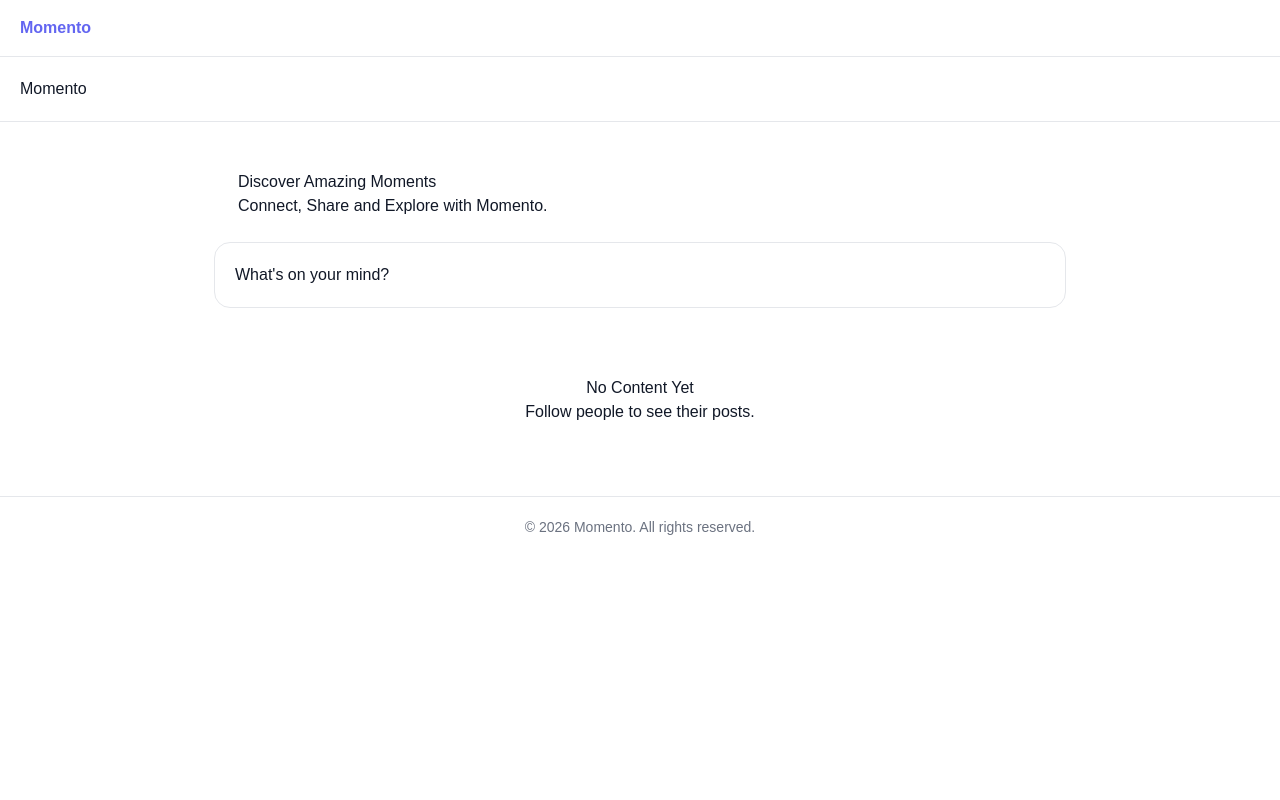
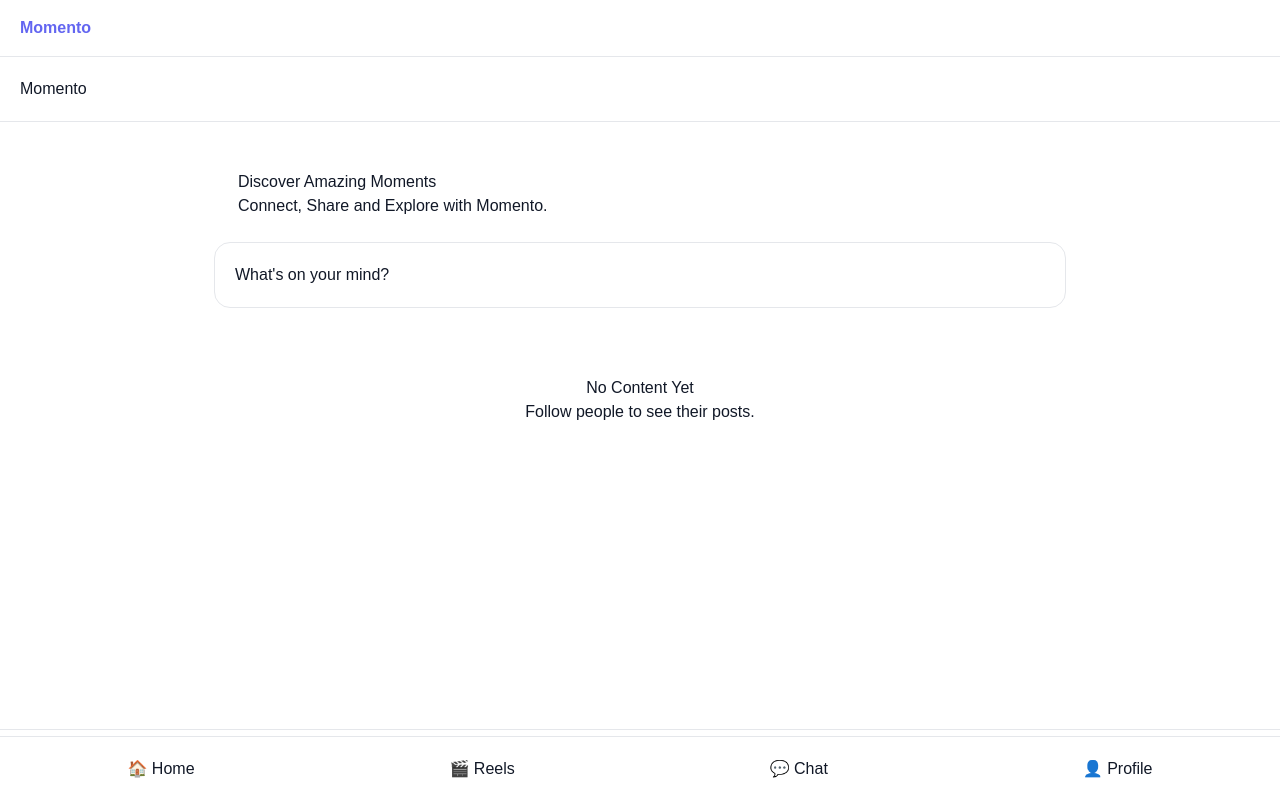
Before and after one commit to kuldeepvermas6364-oss/Momento-0.2, a Next.js app: page / in a window 1280 px wide. Built offline with nearby package versions, Linux system fonts and the light colour scheme.

Commit message:
Add BottomNavigation and style adjustments to MainLayout
Refactor MainLayout to include BottomNavigation and adjust main styles.

```diff
--- a/components/layout/MainLayout.tsx
+++ b/components/layout/MainLayout.tsx
@@ -1,8 +1,11 @@
+import type { ReactNode } from "react";
+
 import Header from "./Header";
 import Footer from "./Footer";
+import BottomNavigation from "../navigation/BottomNavigation";
 
 type MainLayoutProps = {
-  children: React.ReactNode;
+  children: ReactNode;
 };
 
 export default function MainLayout({
@@ -11,7 +14,18 @@ export default function MainLayout({
   return (
     <>
       <Header title="Momento" />
-      <main>{children}</main>
+
+      <main
+        style={{
+          minHeight: "calc(100vh - 128px)",
+          paddingBottom: "80px",
+        }}
+      >
+        {children}
+      </main>
+
+      <BottomNavigation />
+
       <Footer />
     </>
   );
```
